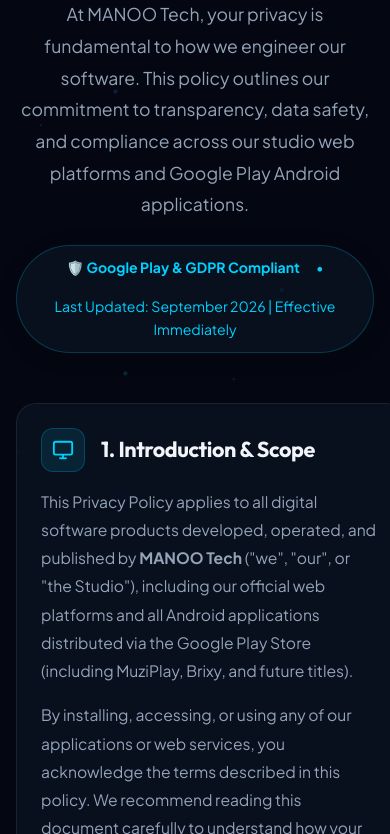
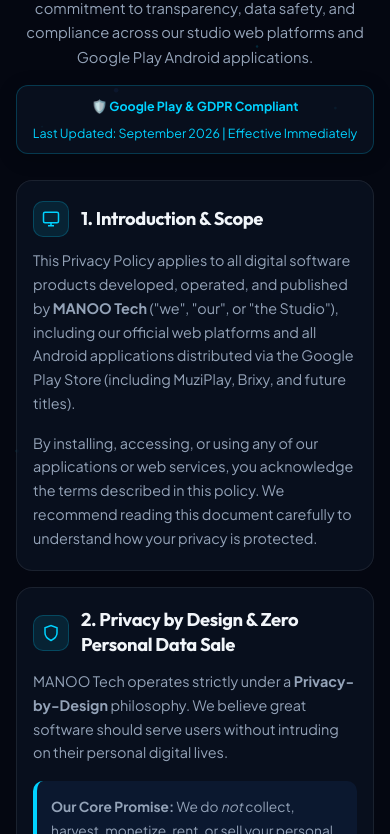
Before and after one commit to manootech2030-dev/manotech, a plain HTML site: page privacy.html in a window 390 px wide. Shown: the part 265-1099 px from the top of the page. Drawn offline with Linux system fonts and the light colour scheme.

Commit message:
fix(mobile): resolve layout shift, polish privacy page responsive grid, and improve navbar breakpoint

```diff
--- a/privacy.html
+++ b/privacy.html
@@ -139,7 +139,7 @@
               <li><a href="#sec-security" class="privacy-toc-link" data-i18n="toc_5">5. Data Security</a></li>
               <li><a href="#sec-children" class="privacy-toc-link" data-i18n="toc_6">6. Children's Privacy</a></li>
               <li><a href="#sec-rights" class="privacy-toc-link" data-i18n="toc_7">7. User Rights &amp; Deletion</a></li>
-              <li><a href="#sec-terms" class="privacy-toc-link" data-i18n="toc_8">8. Terms of Service</a></li>
+              <li><a href="#terms" class="privacy-toc-link" data-i18n="toc_8">8. Terms of Service</a></li>
               <li><a href="#sec-contact" class="privacy-toc-link" data-i18n="toc_9">9. Contact Controller</a></li>
             </ul>
           </aside>
@@ -310,7 +310,8 @@
             </article>
 
             <!-- Card 8: Terms of Service & IP -->
-            <article class="policy-card" id="sec-terms">
+            <span id="sec-terms"></span>
+            <article class="policy-card" id="terms">
               <div class="policy-card-header">
                 <div class="policy-card-icon">
                   <svg width="22" height="22" viewBox="0 0 24 24" fill="none" stroke="currentColor" stroke-width="2">
--- a/style.css
+++ b/style.css
@@ -1609,7 +1609,7 @@
   }
 }
 
-@media (max-width: 768px) {
+@media (max-width: 992px) {
   .nav-links {
     position: fixed;
     top: 68px;
@@ -2172,14 +2172,119 @@
   font-size: 1rem;
 }
 
-@media (max-width: 960px) {
+@media (max-width: 992px) {
   .privacy-layout {
     grid-template-columns: 1fr;
+    gap: 24px;
   }
   .privacy-sidebar {
     display: none;
   }
   .policy-card {
-    padding: 24px;
-  }
-}
+    padding: 26px 20px;
+  }
+}
+
+@media (max-width: 580px) {
+  .privacy-page-section {
+    padding: 85px 0 40px;
+  }
+
+  .privacy-hero-wrap {
+    margin-bottom: 26px;
+  }
+
+  .privacy-hero-title {
+    font-size: clamp(1.6rem, 6.5vw, 2.2rem);
+    line-height: 1.25;
+    margin-bottom: 12px;
+  }
+
+  .privacy-hero-desc {
+    font-size: 0.92rem;
+    line-height: 1.65;
+    margin-bottom: 16px;
+  }
+
+  .privacy-meta-bar {
+    border-radius: 12px;
+    padding: 10px 14px;
+    font-size: 0.78rem;
+    gap: 6px;
+    flex-direction: column;
+    text-align: center;
+    width: 100%;
+  }
+
+  .privacy-meta-bar span:nth-child(2) {
+    display: none;
+  }
+
+  .privacy-content-stream {
+    gap: 16px;
+  }
+
+  .policy-card {
+    padding: 20px 16px;
+    border-radius: 16px;
+    scroll-margin-top: 75px;
+    min-width: 0;
+    width: 100%;
+    overflow-wrap: break-word;
+    word-break: break-word;
+  }
+
+  .policy-card-header {
+    gap: 12px;
+    margin-bottom: 12px;
+  }
+
+  .policy-card-icon {
+    width: 36px;
+    height: 36px;
+    border-radius: 10px;
+  }
+
+  .policy-card-icon svg {
+    width: 18px;
+    height: 18px;
+  }
+
+  .policy-card-title {
+    font-size: 1.15rem;
+    line-height: 1.35;
+  }
+
+  .policy-card-body {
+    font-size: 0.9rem;
+    line-height: 1.65;
+  }
+
+  .policy-highlight-box {
+    padding: 14px 14px;
+    margin: 14px 0;
+    font-size: 0.86rem;
+    border-radius: 10px;
+  }
+
+  .policy-contact-banner {
+    padding: 22px 14px;
+    border-radius: 16px;
+  }
+
+  .policy-contact-banner h4 {
+    font-size: 1.15rem;
+  }
+
+  .policy-contact-banner p {
+    font-size: 0.88rem;
+  }
+
+  .policy-contact-banner .btn-primary {
+    width: 100%;
+    padding: 11px 14px;
+    font-size: 0.85rem;
+    justify-content: center;
+    word-break: break-all;
+  }
+}
```
